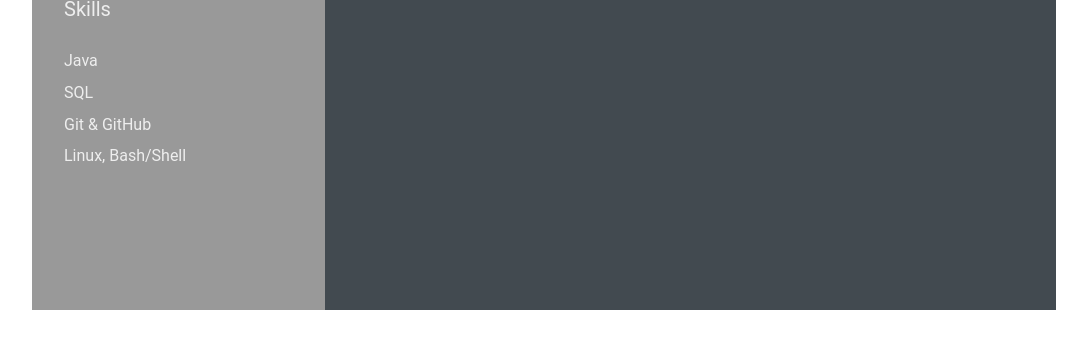
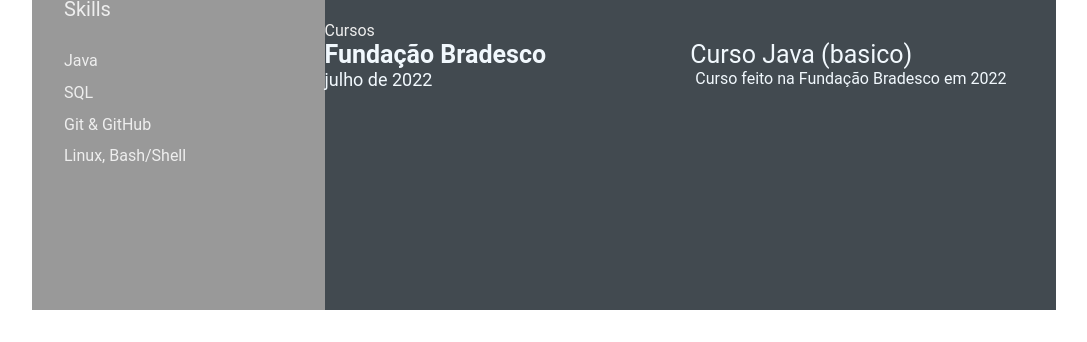
Before and after one commit to LazaroCabral/LazaroCabral.github.io, a plain HTML site: page index.html in a window 1280 px wide. Shown: the part 522-864 px from the top of the page, without its empty margins (96-1183 px from the left). Drawn offline with Linux system fonts and the light colour scheme.

Commit message:
feature: add courses

```diff
--- a/index.html
+++ b/index.html
@@ -103,6 +103,23 @@
                 </div>
             </div>
             </section>
+            <section>
+                <section class="awards gap">
+                    <div class="right-title">Cursos</div>
+                    <div class="awards-contents">
+                        <div class="awards-left">
+                        <p class="awards-company-name">Fundação Bradesco</p>
+                        <p class="awards-time-period">julho de 2022</p>
+                        </div>
+                        <div class="awards-right">
+                            <p class="awards-name">Curso Java (basico)</p>
+                        <p class="awards-desc">
+                            Curso feito na Fundação Bradesco em 2022
+                        </p>
+
+                        </div>
+                    </div>
+                </section>
         </section>
     </main>
 </body>
```
